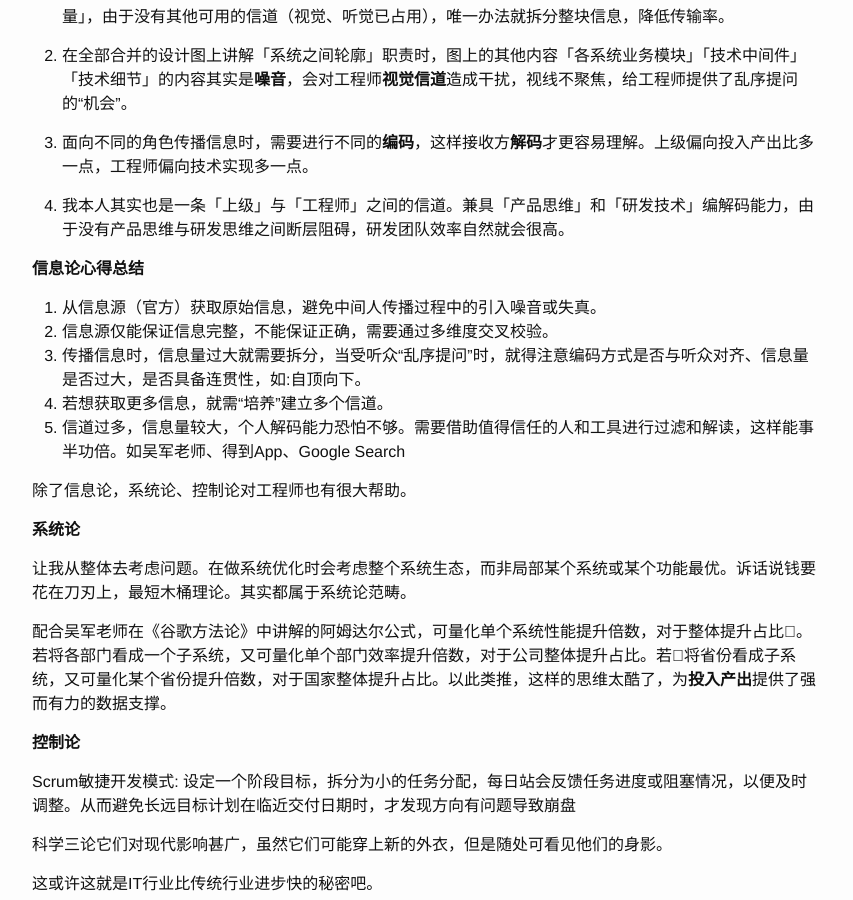
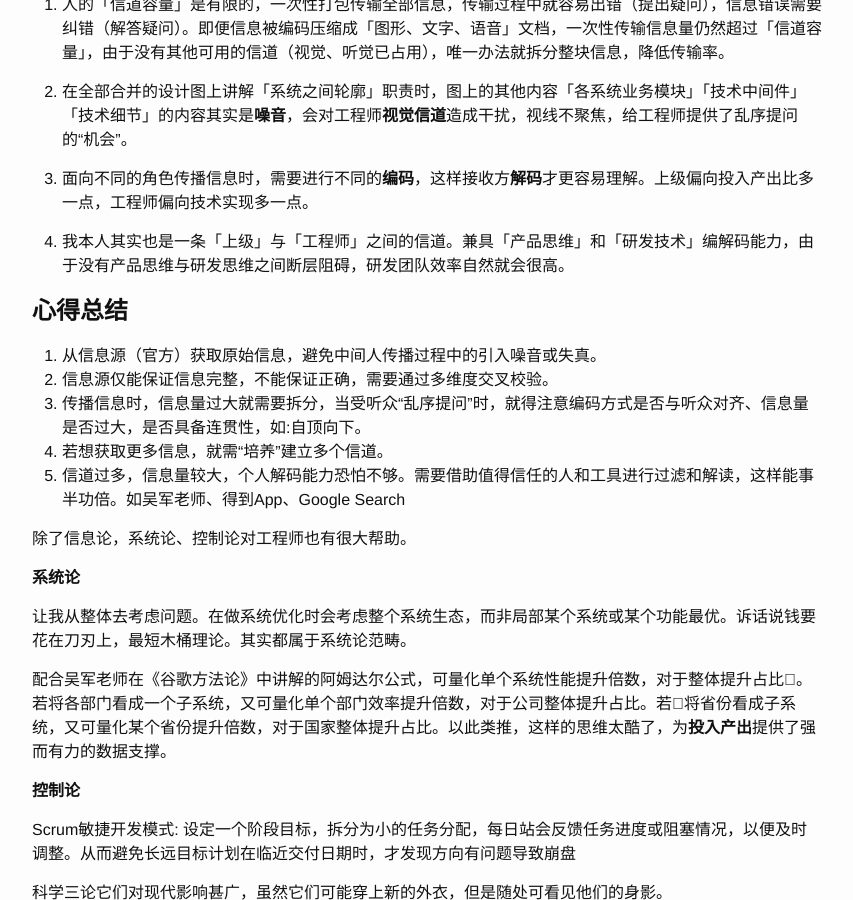
Before and after one commit to 028820/028820.github.io, a Jekyll site: the page built from _posts/2019-06-25-WuJunLetter.markdown, in a window 1280 px wide and 900 px high, scrolled down 1516 px. Shown: the whole window, without its empty margins (213-1066 px from the left). Built offline with Jekyll 4.4.1, drawn with Linux system fonts in a browser that asks for light colours; comment, search, counter and statistics services are not loaded.

Commit message:
信心论回信

```diff
--- a/_posts/2019-06-25-WuJunLetter.markdown
+++ b/_posts/2019-06-25-WuJunLetter.markdown
@@ -14,7 +14,7 @@ keywords: 吴军,信息论,项目管理,架构设计
 在此我分享工作中得益于信息论的知识点，分别从**向上申请资源**、**技术选型**、**我曾经在系统设计中犯的错误**进行描述。
 
 
-**向上申请资源**
+<H1><B>向上申请资源</B></H1>
 
 由于是**研发测试流程**产品，多数想法来自我与研发团队。我需要将团队的想法「编码&压缩」为「产品原型图&投入与产出价值表」汇总成Confluence文档。
 
@@ -30,7 +30,7 @@ keywords: 吴军,信息论,项目管理,架构设计
 3. 上级可根据「产品原型图-视觉信息」「语言描述-听觉信息」两个维度交叉校验自己是否理解准确，也更容易理解。
 
 
-**技术选型**
+<H1><B>技术选型</B></H1>
 
 1. 技术资料首先必须通过官方网站获取（信息源），避免中间人传播时引入「噪音」或「失真」影响判断甚至误导。
 2. 技术官方文档介绍都称自己是高性能、高可用、简洁优雅的。但选型时需考虑「使用场景」以及「文档时间」（信息是有上下文和时效性的）
@@ -44,7 +44,7 @@ keywords: 吴军,信息论,项目管理,架构设计
 4. 技术类官方文档通常是英文编码，英文解码能力越强，接收就会很顺畅。
 
 
-**我曾经系统设计中犯的错误**
+<H1><B>我曾经系统设计中犯的错误</B></H1>
 
 我曾经试图用一张设计图描述全部系统设计，当时我认为一张图“简洁”，所以就将：「系统之间轮廓」「各系统业务模块」「各系统依赖中间件」「技术细节」尽量合并成一张设计图。
 在讲解过程中，每个工程师疑问点常常不一样，并且「提问顺序」与我「讲解顺序」不一致，是乱序的，容易打乱思路（小王先问技术细节、小张再问系统之间轮廓、小李最后问业务模块）。虽然讲解结束后，工程师们都表示理解了，可能因为想着可以通过文档回顾。但是在后续工作进行中，仍会丢失一些「信息细节」导致反复沟通或返工。
@@ -65,9 +65,7 @@ keywords: 吴军,信息论,项目管理,架构设计
 
 4. 我本人其实也是一条「上级」与「工程师」之间的信道。兼具「产品思维」和「研发技术」编解码能力，由于没有产品思维与研发思维之间断层阻碍，研发团队效率自然就会很高。
 
-
-**信息论心得总结**
-
+<H1><B>心得总结</B></H1>
 
 1. 从信息源（官方）获取原始信息，避免中间人传播过程中的引入噪音或失真。
 2. 信息源仅能保证信息完整，不能保证正确，需要通过多维度交叉校验。
```
